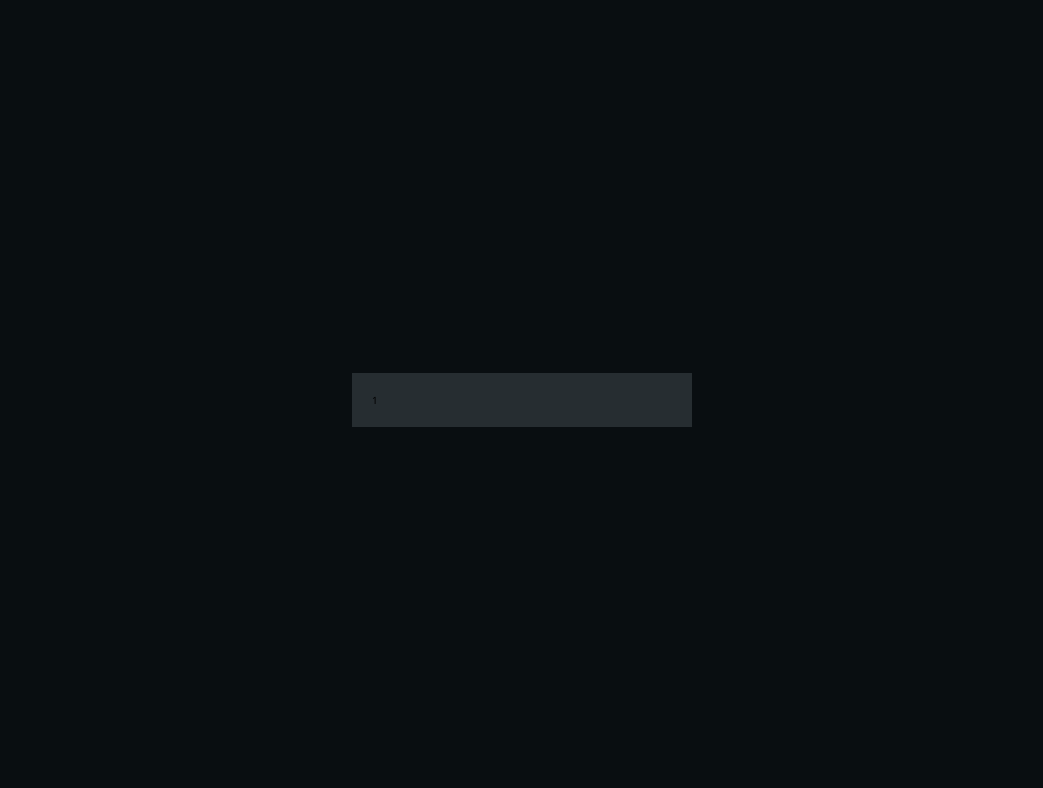
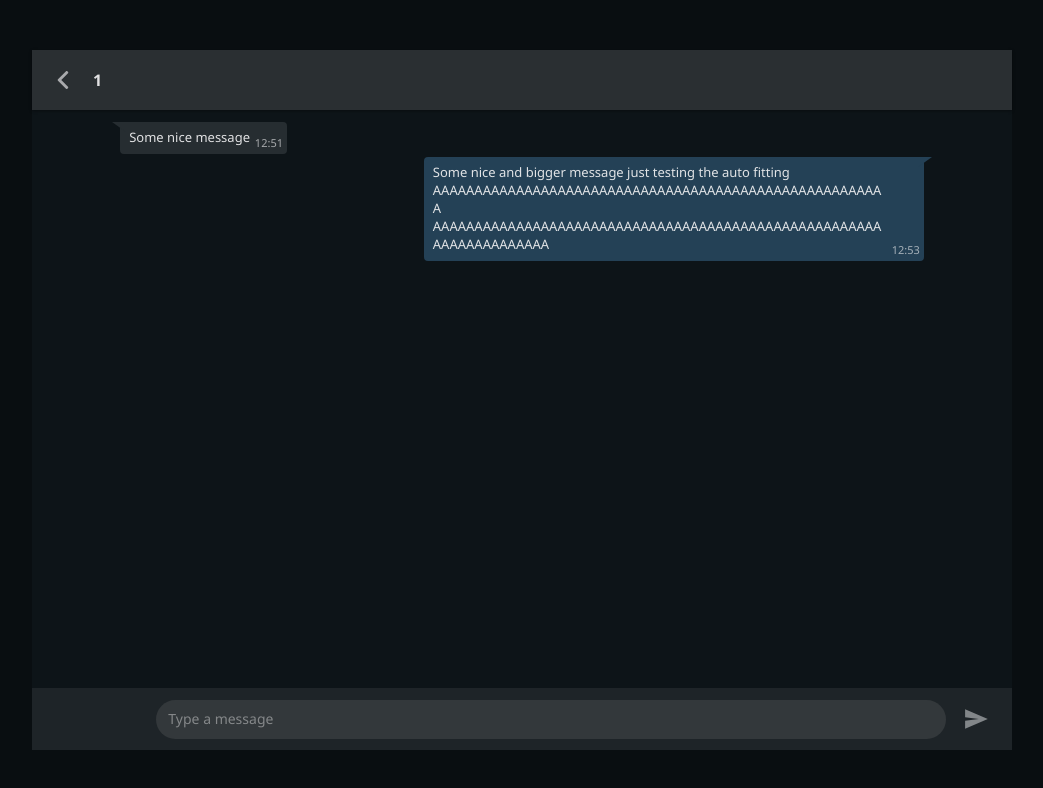
Before and after one commit to ImaKrp/MyChat, a React (Create React App) app: page /1 in a window 1280 px wide. Shown: the top 788 px of the page, without its empty margins (118-1161 px from the left). Built offline with nearby package versions, Linux system fonts and the light colour scheme.

Commit message:
pages done

```diff
--- a/src/Pages/Landing/index.tsx
+++ b/src/Pages/Landing/index.tsx
@@ -1,12 +1,13 @@
 import React, { useState } from "react";
 import { Container, Input, InputDiv, Submit } from "./style";
 import { useNavigate } from "react-router-dom";
+import { changeLocalData, getLocalData } from "../../utils/Storage";
 
 const Landing: React.FC = () => {
   const navigate = useNavigate();
 
-  const [name, setName] = useState<string>();
-  const [roomId, setRoomId] = useState<string>();
+  const [name, setName] = useState(getLocalData("@MyChat:User") ?? "");
+  const [roomId, setRoomId] = useState(getLocalData("@MyChat:Room") ?? "");
 
   const [nameError, setNameError] = useState("");
   const [roomError, setRoomError] = useState("");
@@ -31,7 +32,10 @@ const Landing: React.FC = () => {
 
     if (!name || !roomId) return;
 
-    navigate(`/${roomId.replace(/\D/g,'')}`);
+    changeLocalData({ itemName: "@MyChat:User", object: name });
+    changeLocalData({ itemName: "@MyChat:Room", object: roomId });
+
+    navigate(`/${roomId.replace(/\D/g, "")}`);
   };
 
   return (
@@ -47,6 +51,7 @@ const Landing: React.FC = () => {
         <Input
           placeholder="Insert your name here"
           value={name}
+          type="text"
           onChange={(e) => changeName(e.target.value)}
         />
         {nameError && <span>{nameError}</span>}
@@ -56,6 +61,7 @@ const Landing: React.FC = () => {
         <Input
           placeholder="Insert the room id here"
           value={roomId}
+          type="text"
           onChange={(e) => changeRoomId(e.target.value)}
         />
         {roomError && <span>{roomError}</span>}
--- a/src/Pages/Room/index.tsx
+++ b/src/Pages/Room/index.tsx
@@ -1,12 +1,82 @@
-import React from "react";
-import { Container } from "./style";
+import React, { useState } from "react";
+import {
+  Container,
+  Header,
+  Footer,
+  MessageBox,
+  Return,
+  RoomInfo,
+  Input,
+  Send,
+  IncomingMessage,
+  OutgoingMessage,
+} from "./style";
 import { useParams } from "react-router-dom";
+import { getLocalData } from "../../utils/Storage";
 
 const Room: React.FC = () => {
   const params = useParams();
-  const { roomId } = params;
+  const { roomId: currentRoom } = params;
+  const user = getLocalData("@MyChat:User");
+  const [currentMessage, setCurrentMessage] = useState("");
+  const [currentUsers] = useState([user]);
 
-  return <Container>{roomId}</Container>;
+  const submitForm = (e: React.FormEvent<HTMLFormElement>) => {
+    e.preventDefault();
+  };
+
+  return (
+    <Container>
+      <Header>
+        <Return to="/">
+          <svg viewBox="0 0 492 492">
+            <path
+              fill="currentColor"
+              d="M198.608,246.104L382.664,62.04c5.068-5.056,7.856-11.816,7.856-19.024c0-7.212-2.788-13.968-7.856-19.032l-16.128-16.12
+		            C361.476,2.792,354.712,0,347.504,0s-13.964,2.792-19.028,7.864L109.328,227.008c-5.084,5.08-7.868,11.868-7.848,19.084
+		            c-0.02,7.248,2.76,14.028,7.848,19.112l218.944,218.932c5.064,5.072,11.82,7.864,19.032,7.864c7.208,0,13.964-2.792,19.032-7.864
+		          	l16.124-16.12c10.492-10.492,10.492-27.572,0-38.06L198.608,246.104z"
+            />
+          </svg>
+        </Return>
+        <RoomInfo>
+          <h6>{currentRoom}</h6>
+          <span>
+            {currentUsers.length !== 1
+              ? `${currentUsers[0]}, ${currentUsers[1]}`
+              : currentUsers}
+          </span>
+        </RoomInfo>
+      </Header>
+      <MessageBox>
+        <IncomingMessage>
+          Some nice message<span>12:51</span>
+        </IncomingMessage>
+        <OutgoingMessage>
+          Some nice and bigger message just testing the auto fitting
+          AAAAAAAAAAAAAAAAAAAAAAAAAAAAAAAAAAAAAAAAAAAAAAAAAAAAAAA
+          AAAAAAAAAAAAAAAAAAAAAAAAAAAAAAAAAAAAAAAAAAAAAAAAAAAAAAAAAAAAAAAAAAAA
+          <span>12:53</span>
+        </OutgoingMessage>
+      </MessageBox>
+      <Footer onSubmit={(e) => submitForm(e)}>
+        <Input
+          placeholder="Type a message"
+          type="text"
+          value={currentMessage}
+          onChange={(e) => setCurrentMessage(e.target.value)}
+        />
+        <Send>
+          <svg viewBox="0 0 24 24" width="24" height="24">
+            <path
+              fill="currentColor"
+              d="M1.101 21.757L23.8 12.028 1.101 2.3l.011 7.912 13.623 1.816-13.623 1.817-.011 7.912z"
+            ></path>
+          </svg>
+        </Send>
+      </Footer>
+    </Container>
+  );
 };
 
 export default Room;
--- a/src/Pages/Room/style.ts
+++ b/src/Pages/Room/style.ts
@@ -1,4 +1,33 @@
 import styled, { keyframes } from "styled-components";
+import { Link } from "react-router-dom";
+
+const fromLeft = keyframes`
+  0% {
+    transform: translateX(-100px);
+    opacity: 0;
+  }
+  50% {
+    opacity: .3;
+  }
+  100% {
+    transform: translateX(0);
+    opacity: 1;
+  }
+`;
+
+const fromRight = keyframes`
+  0% {
+    transform: translateX(100px);
+    opacity: 0;
+  }
+  50% {
+    opacity: .3;
+  }
+  100% {
+    transform: translateX(0);
+    opacity: 1;
+  }
+`;
 
 const showContainer = keyframes`
   0% {
@@ -15,11 +44,158 @@ const showContainer = keyframes`
 `;
 
 export const Container = styled.div`
-  width: 34rem;
-  background-color: var(--dark-gray);
+  width: 98rem;
+  height: 70rem;
+  background-color: var(--chat-bg);
   animation: ${showContainer} 0.5s;
+  position: relative;
+`;
+
+export const Header = styled.header`
+  width: 100%;
+  position: absolute;
+  top: 0;
+  left: 0;
+  height: 6rem;
+  background-color: var(--header-gray);
+  display: flex;
+  align-items: center;
+  padding: 0 1.6rem;
+  box-shadow: 0 1px 3px rgba(0, 0, 0, 0.4);
+`;
+
+export const Footer = styled.form`
+  width: 100%;
+  height: 6.2rem;
+  background-color: var(--footer-gray);
+  display: flex;
+  align-items: center;
+  justify-content: flex-end;
+  gap: 1rem;
+  padding-right: 1.7rem;
+`;
+
+export const MessageBox = styled.div`
+  width: 100%;
+  height: calc(100% - 6.2rem);
+  overflow-x: hidden;
+  overflow-y: auto;
+  padding: 7.2rem 9% 0 9%;
+`;
+
+export const Return = styled(Link)`
+  width: 3rem;
+  height: 3rem;
+  color: var(--header-icon);
+  display: flex;
+  align-items: center;
+  justify-content: center;
+  background-color: transparent;
+  transition: background-color 0.3s;
+  border-radius: 2rem;
+
+  svg {
+    width: 2.2rem;
+    height: 1.8rem;
+  }
+
+  &:hover {
+    background-color: var(--darker-detail-gray);
+  }
+`;
+
+export const RoomInfo = styled.div`
+  padding-left: 1.5rem;
   display: flex;
   flex-direction: column;
-  padding: 2rem;
-  gap: 1.4rem;
+
+  h6 {
+    font-size: 1.6rem;
+    color: var(--white);
+  }
+
+  span {
+    font-size: 1.3rem;
+    color: var(--white60);
+    margin-left: 0.3rem;
+  }
 `;
+
+export const Input = styled.input`
+  padding: 0.9rem 1.2rem 1.1rem;
+  background-color: var(--input);
+  border-radius: 10rem;
+  color: var(--white);
+  width: 82%;
+  font-size: 1.4rem;
+`;
+
+export const Send = styled.button`
+  width: 3.9rem;
+  height: 3.9rem;
+  color: var(--icon);
+  display: flex;
+  align-items: center;
+  justify-content: center;
+  background-color: transparent;
+  transition: background-color 0.3s;
+  border-radius: 2rem;
+
+  &:hover {
+    background-color: var(--darker-detail-gray);
+  }
+`;
+
+export const IncomingMessage = styled.div`
+  color: var(--white);
+  background-color: var(--incoming-message);
+  padding: 0.6rem 3.7rem 0.8rem 0.9rem;
+  width: fit-content;
+  max-width: 50rem;
+  font-size: 1.3rem;
+  border-radius: 0.4rem;
+  margin-bottom: 0.3rem;
+  word-wrap: break-word;
+  animation: ${fromLeft} 0.5s;
+  position: relative;
+
+  span {
+    color: var(--white60);
+    margin-left: 6px;
+    font-size: 1.1rem;
+    height: 1.5rem;
+    position: absolute;
+    right: 4px;
+    bottom: 4px;
+  }
+
+  &::after {
+    content: "";
+    position: absolute;
+    left: -0.8rem;
+    top: 0;
+    width: 0;
+    height: 0;
+    border-top: 10px solid var(--incoming-message);
+    border-left: 14px solid transparent;
+  }
+`;
+
+export const OutgoingMessage = styled(IncomingMessage)`
+  background-color: var(--outgoing-message);
+  margin-left: auto;
+  animation: ${fromRight} 0.5s;
+
+  &::after {
+    content: "";
+    position: absolute;
+    left: unset;
+    right: -0.8rem;
+    top: 0;
+    width: 0;
+    height: 0;
+    border-top: 10px solid var(--outgoing-message);
+    border-left: 14px solid transparent;
+    transform: scaleX(-1);
+  }
+`;
--- a/src/global/globalStyles.ts
+++ b/src/global/globalStyles.ts
@@ -31,7 +31,10 @@ export default createGlobalStyle`
     --gray: #818587;
     --light-gray: #a6a8ab;
 
+   --chat-bg: #0D1418;
+
     --detail-gray: #f1f1f21c;
+    --darker-detail-gray: #f1f1f20A;
 
     --input: #33383B;
 
@@ -42,8 +45,8 @@ export default createGlobalStyle`
 
     --highlight: #00a7af;
 
-    --receiving-message: #262D31;
-    --outgoing-message: #055962;
+    --incoming-message: #262D31;
+    --outgoing-message: #244156;
 
     --error: #CF6679;
 
@@ -118,4 +121,19 @@ export default createGlobalStyle`
     -moz-appearance: textfield;
   }
 
+  ::-webkit-scrollbar {
+    width: 8px;
+  }
+
+  ::-webkit-scrollbar-track {
+    background: transparent;
+  }
+
+  ::-webkit-scrollbar-thumb {
+    background: #f1f1f24d;
+    transition: background 0.3s;
+  }
+  ::-webkit-scrollbar-thumb:hover {
+    background: #f1f1f26e;
+  }
 `;
--- /dev/null
+++ b/src/utils/Storage.ts
@@ -0,0 +1,26 @@
+interface IChangeLocalData<K> {
+  itemName: string;
+  object: K;
+}
+
+export function getLocalData(itemName: string) {
+  const storedData = localStorage.getItem(itemName);
+  if (!storedData) return;
+  return JSON.parse(storedData);
+}
+
+export function changeLocalData<K>({ itemName, object }: IChangeLocalData<K>) {
+  const parsedObject = JSON.stringify(object);
+  localStorage.setItem(itemName, parsedObject);
+}
+
+export function getSessionData(itemName: string) {
+  const storedData = window.sessionStorage.getItem(itemName);
+  if (!storedData) return;
+  return JSON.parse(storedData);
+}
+
+export function changeSessionData<K>({ itemName, object }: IChangeLocalData<K>) {
+  const parsedObject = JSON.stringify(object);
+  window.sessionStorage.setItem(itemName, parsedObject);
+}
```
